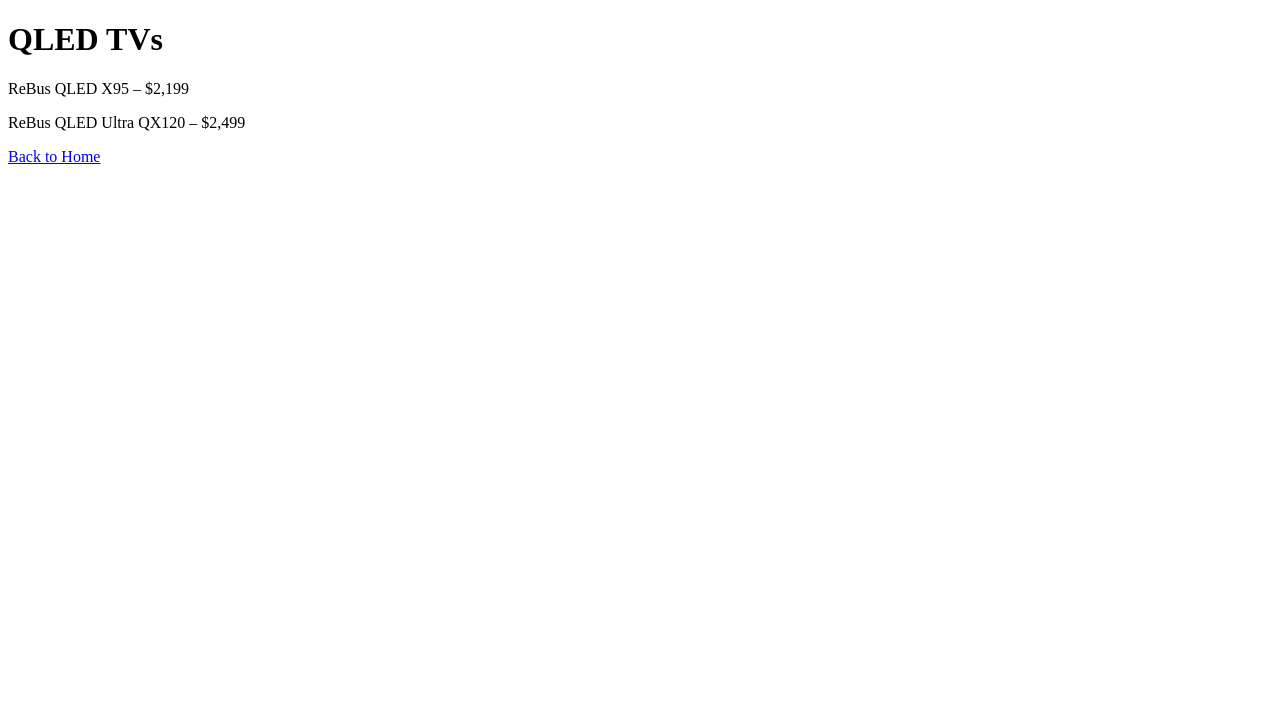
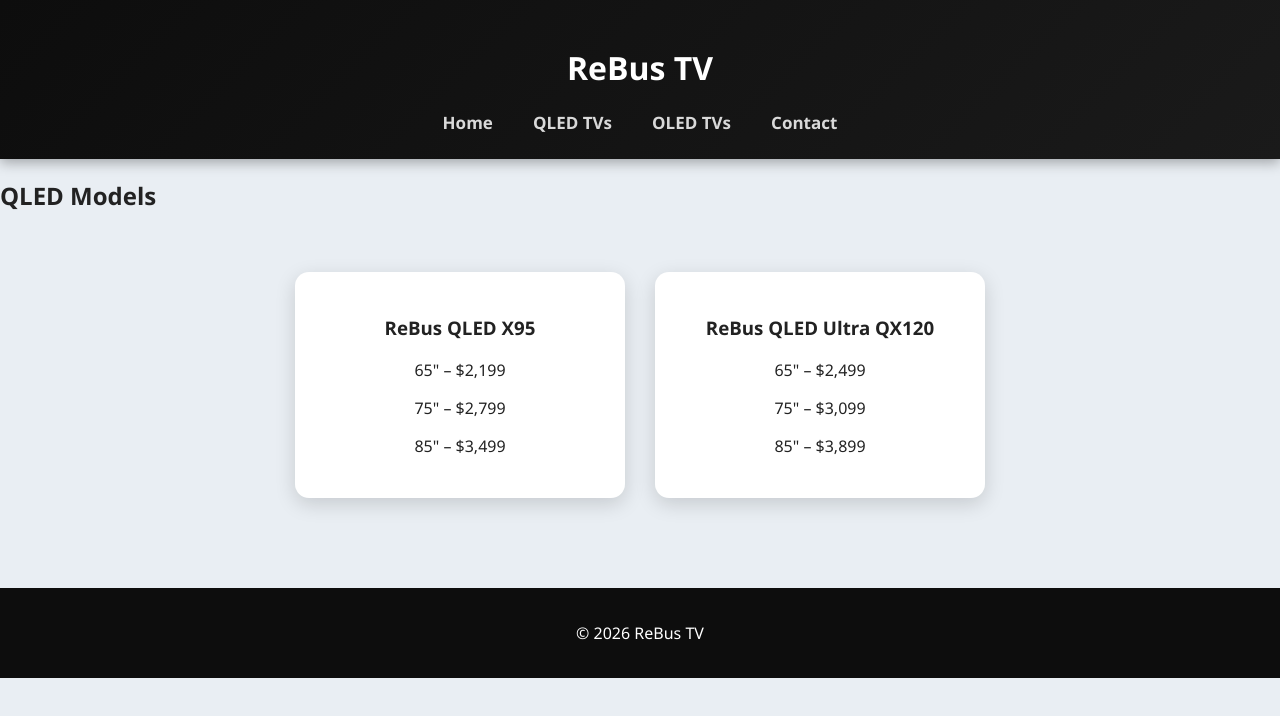
Before and after one commit to LukaBakic/ReBus-TVs, a plain HTML site: page qled.html in a window 1280 px wide. Drawn offline with Linux system fonts and the light colour scheme.

Commit message:
Update qled.html

```diff
--- a/qled.html
+++ b/qled.html
@@ -2,13 +2,41 @@
 <html>
 <head>
     <title>ReBus QLED TVs</title>
+    <link rel="stylesheet" href="styles.css">
 </head>
 <body>
-    <h1>QLED TVs</h1>
 
-    <p>ReBus QLED X95 – $2,199</p>
-    <p>ReBus QLED Ultra QX120 – $2,499</p>
+<header>
+    <h1>ReBus TV</h1>
+    <nav>
+        <a href="index.html">Home</a>
+        <a href="qled.html">QLED TVs</a>
+        <a href="oled.html">OLED TVs</a>
+        <a href="contact.html">Contact</a>
+    </nav>
+</header>
 
-    <a href="index.html">Back to Home</a>
+<h2>QLED Models</h2>
+
+<div class="grid">
+    <div class="card">
+        <h3>ReBus QLED X95</h3>
+        <p>65" – $2,199</p>
+        <p>75" – $2,799</p>
+        <p>85" – $3,499</p>
+    </div>
+
+    <div class="card">
+        <h3>ReBus QLED Ultra QX120</h3>
+        <p>65" – $2,499</p>
+        <p>75" – $3,099</p>
+        <p>85" – $3,899</p>
+    </div>
+</div>
+
+<footer>
+    <p>© 2026 ReBus TV</p>
+</footer>
+
 </body>
 </html>
```
